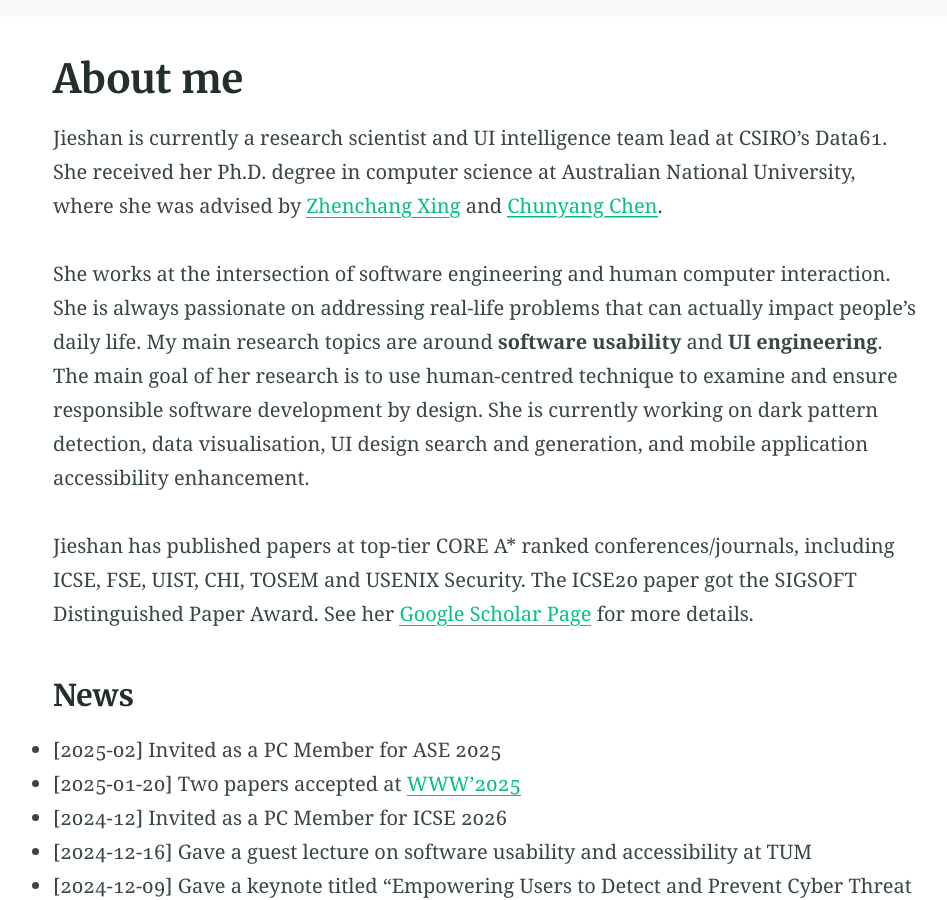
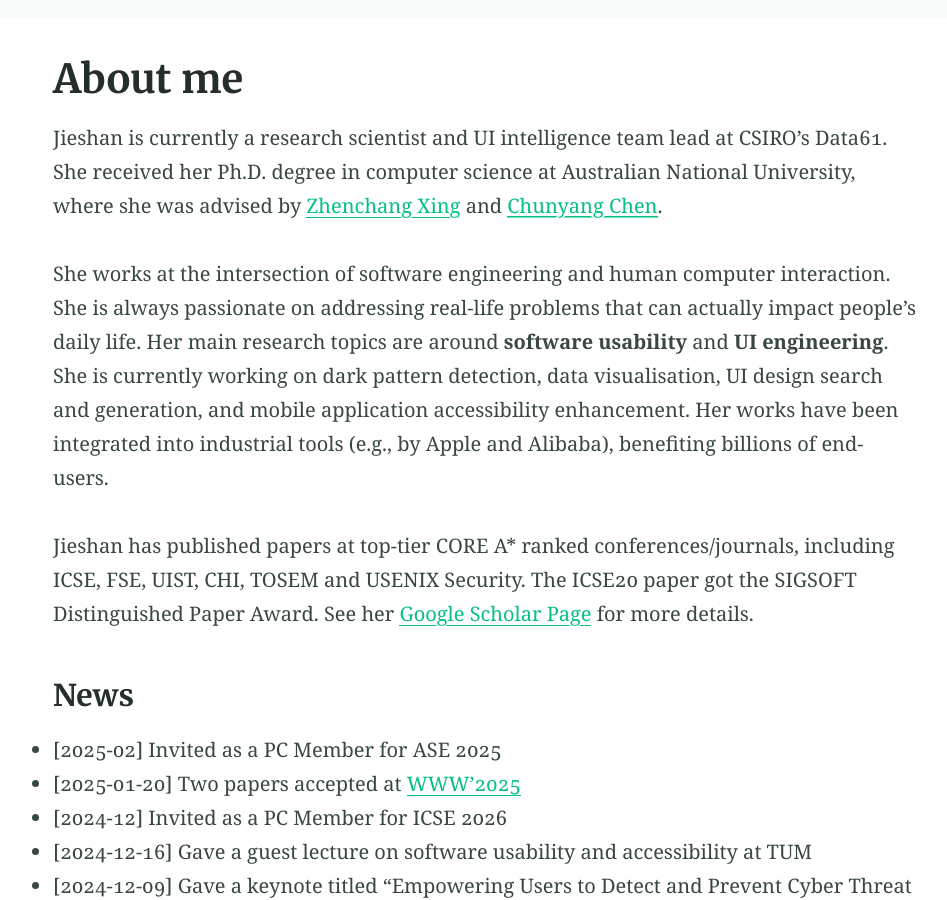
Before and after one commit to chenjshnn/chenjshnn.github.io, a Jekyll site: the page built from index.md, in a window 1280 px wide and 900 px high, scrolled down 462 px. Shown: the whole window, without its empty margins (155-1102 px from the left). Built offline with Jekyll 4.4.1, drawn with Linux system fonts in a browser that asks for light colours.

Commit message:
Update index.md

```diff
--- a/index.md
+++ b/index.md
@@ -15,7 +15,7 @@ excerpt: "I am currently a research scientist and UI intelligence team lead at C
 
 Jieshan is currently a research scientist and UI intelligence team lead at CSIRO's Data61. She received her Ph.D. degree in computer science at Australian National University, where she was advised by [Zhenchang Xing](https://cecs.anu.edu.au/people/zhenchang-xing) and [Chunyang Chen](https://chunyang-chen.github.io/).
 
-She works at the intersection of software engineering and human computer interaction. She is always passionate on addressing real-life problems that can actually impact people's daily life. My main research topics are around **software usability** and **UI engineering**. The main goal of her research is to use human-centred technique to examine and ensure responsible software development by design. She is currently working on dark pattern detection, data visualisation, UI design search and generation, and mobile application accessibility enhancement.
+She works at the intersection of software engineering and human computer interaction. She is always passionate on addressing real-life problems that can actually impact people's daily life. Her main research topics are around **software usability** and **UI engineering**. She is currently working on dark pattern detection, data visualisation, UI design search and generation, and mobile application accessibility enhancement. Her works have been integrated into industrial tools (e.g., by Apple and Alibaba), benefiting billions of end-users.
 
 Jieshan has published papers at top-tier CORE A* ranked conferences/journals, including ICSE, FSE, UIST, CHI, TOSEM and USENIX Security. The ICSE20 paper got the SIGSOFT Distinguished Paper Award. See her [Google Scholar Page](https://scholar.google.com/citations?user=slrzj8kAAAAJ) for more details.
 
```
